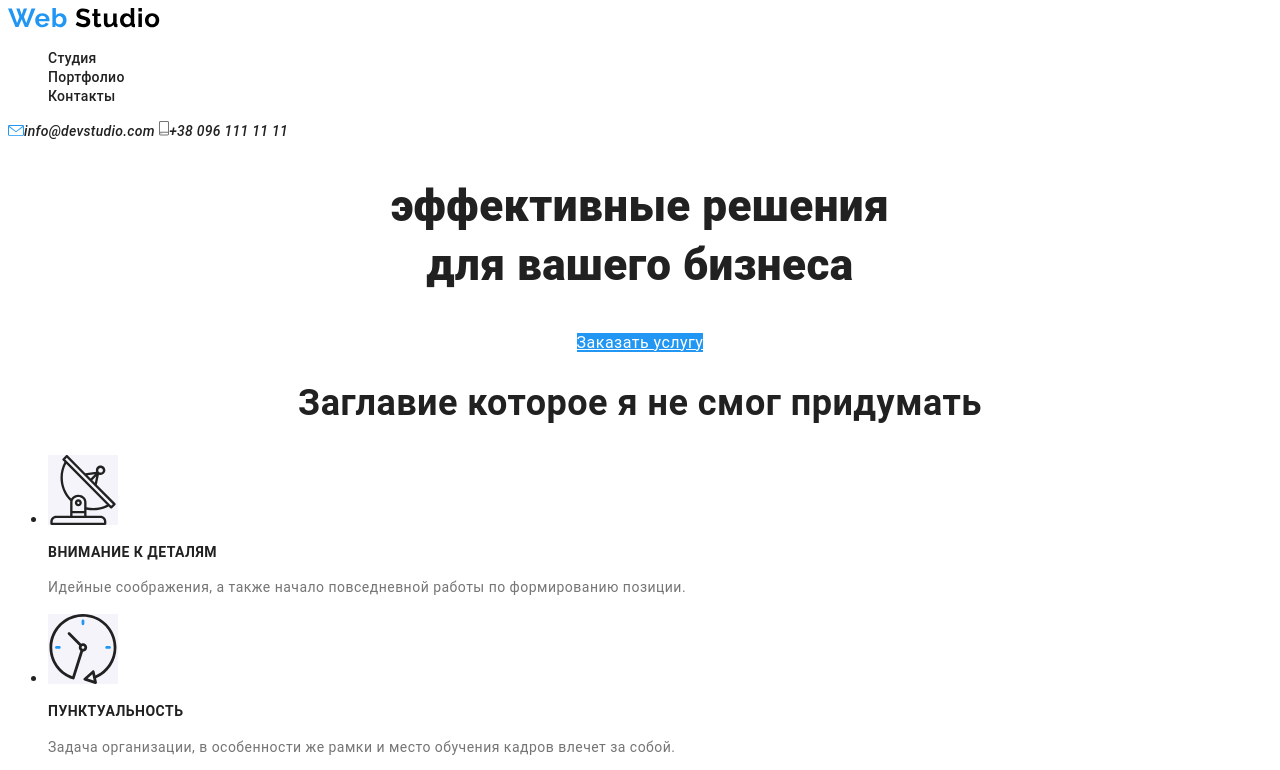
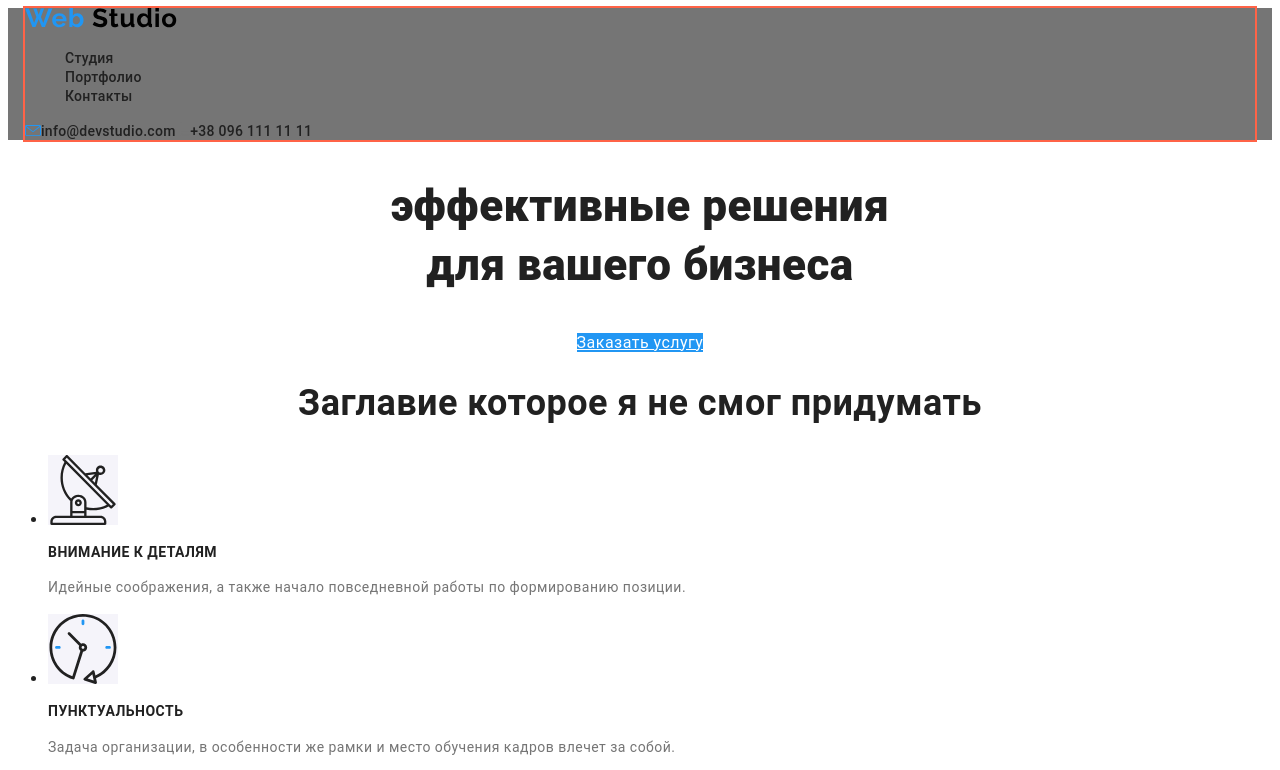
Before and after one commit to Nebrativka/goit-markup-hw-03, a plain HTML site: page index.html in a window 1280 px wide. Shown: the top 770 px of the page. Drawn offline with Linux system fonts and the light colour scheme.

Commit message:
нормализивал текст adress

```diff
--- a/css/common.css
+++ b/css/common.css
@@ -17,6 +17,13 @@
     color: var(--primery-text-color);
     font-family: Roboto, sans-serif;
     letter-spacing: 0.03em;
+}
+
+.container {
+    margin-left: auto;
+    margin-right: auto;
+    width: 1230px;
+    outline: 2px solid tomato;
 }
 
 
@@ -50,6 +57,11 @@
 
 .address {
     color: var(--secondary-text-color);
+    font-style: normal;
+}
+
+.page-header {
+    background-color: #757575;
 }
 
 
--- a/index.html
+++ b/index.html
@@ -13,7 +13,9 @@
     <!-- ==========================================================
                                            HEADER
  ============================================================== -->
+
     <header class="page-header">
+        <div class="container">
             <nav>
                 <a href="./index.html"><img src="./img/logo.svg" alt="логотип студии"></a>
                 <ul class="nav-link list">
@@ -21,12 +23,14 @@
                     <li><a href="./portfolio.html" class="link-list">Портфолио</a></li>
                     <li><a href="./contacts.html" class="link-list">Контакты</a></li>
                 </ul>
+            </nav>
             <address class="address">
             <img src="./img/maillogo.svg" alt=""><a href="mailto:info@devstudio.com" class="link-list">info@devstudio.com</a>
             <img src="./img/phonelogo.svg" alt=""><a href="tel:+380961111111" class="link-list">+38 096 111 11 11</a>
             </address>
-        </nav>
+        </div>
     </header>
+
     <main>
         <!-- HERO -->
         <section class="hero">
```
Lines whose indentation alone changed are shown as unchanged.
